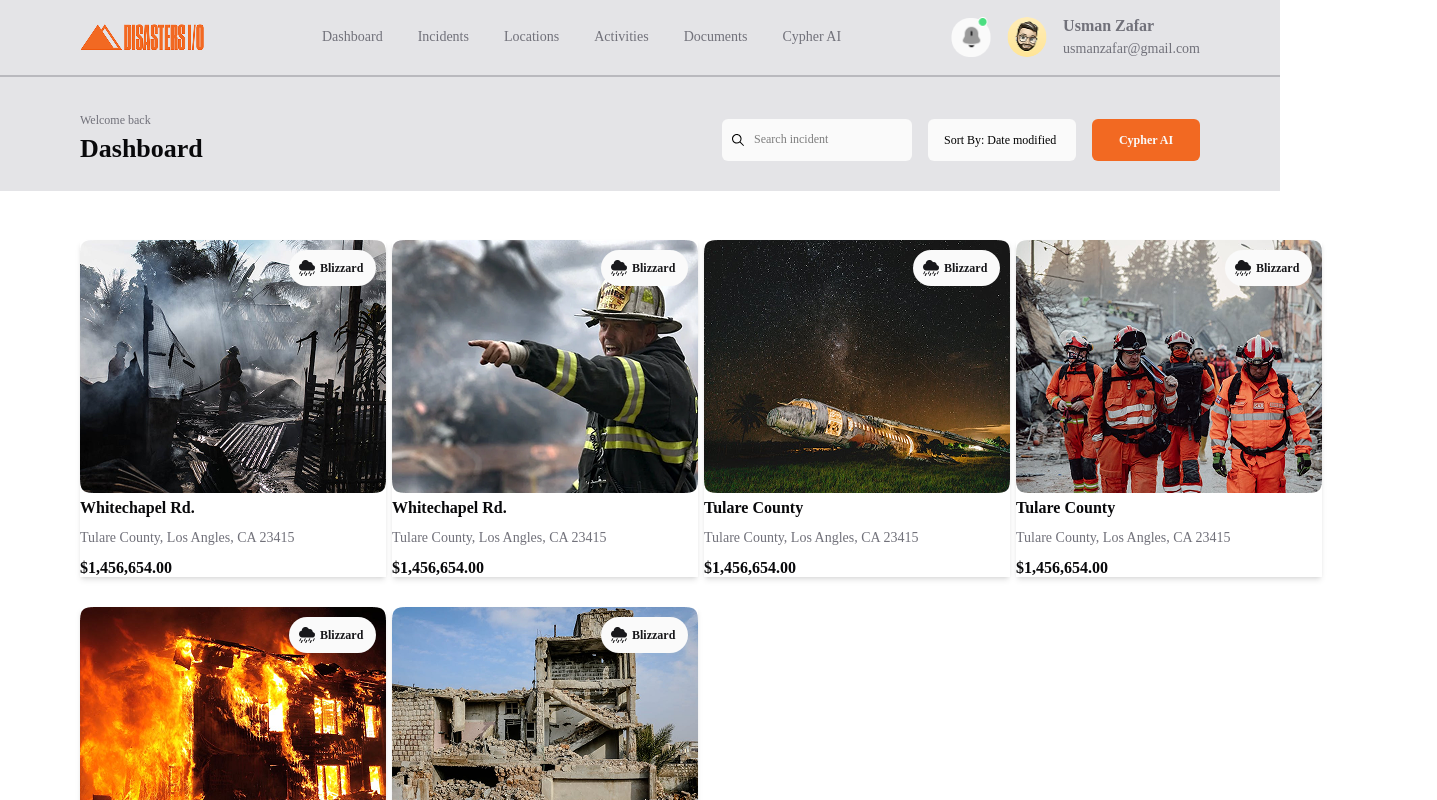
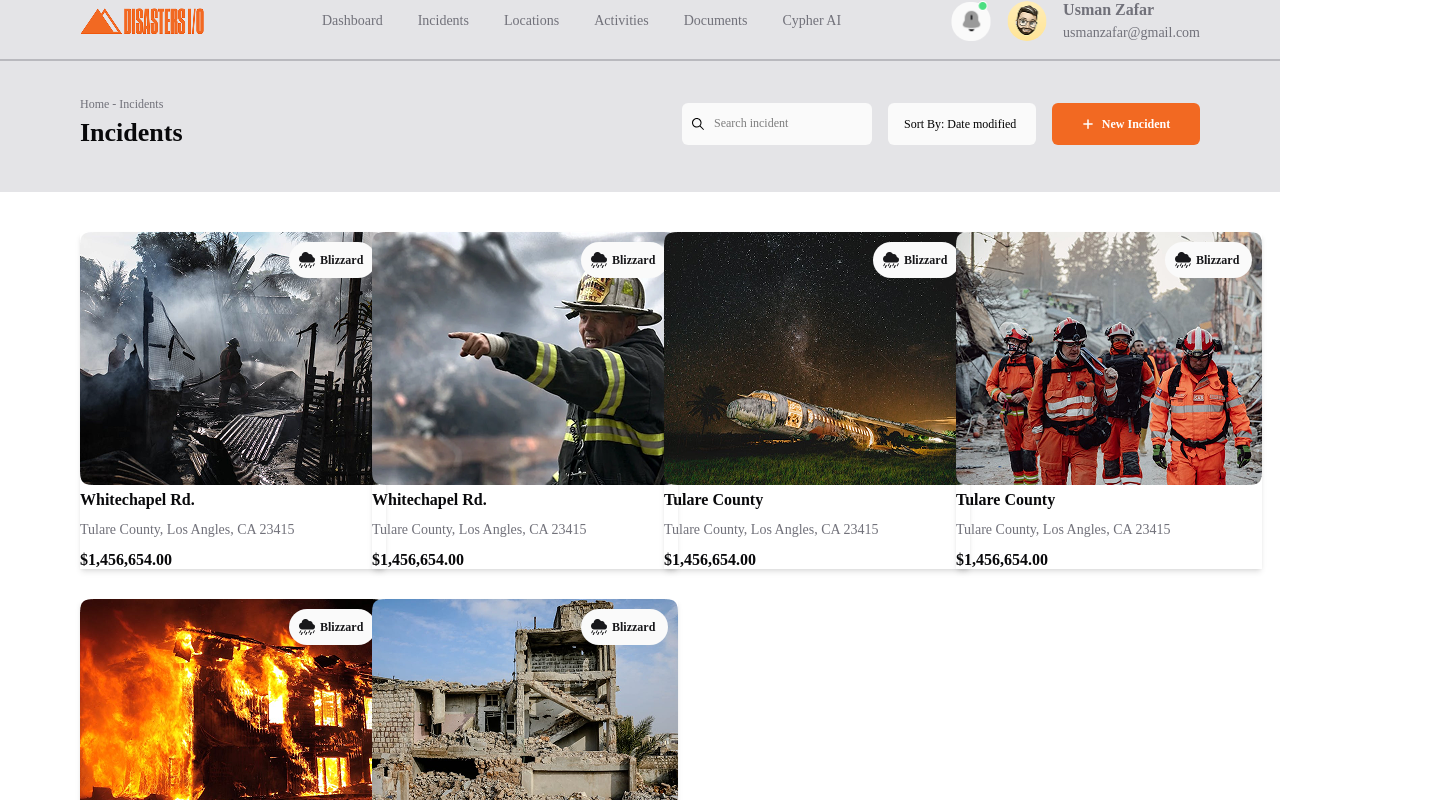
Before and after one commit to arifprog/eight-assinment, a React (Vite) app: page / in a window 1280 px wide. Shown: the top 800 px of the page, 1437 px wide, since content can reach past the window. Built offline with nearby package versions, Linux system fonts and the light colour scheme.

Commit message:
Complete Incidents

```diff
--- a/src/App.jsx
+++ b/src/App.jsx
@@ -1,12 +1,12 @@
 import React from 'react'
-import Dashboard from './Components/Dashboard'
+import Incidents from './Components/Incidents';
 
 
 function App() {
     return (
         <div>
 
-          <Dashboard />
+          <Incidents />
 
         </div>
     )
--- a/src/Components/Incidents.jsx
+++ b/src/Components/Incidents.jsx
@@ -1,11 +1,148 @@
 import React from 'react'
+import { useState } from 'react'
+import { IoIosSearch } from "react-icons/io";
+import { FaPlus } from "react-icons/fa6";
+import Card from './Card';
+
+
 
 function Incidents() {
+  const [isMobileMenuOpen, setIsMobileMenuOpen] = useState(false);
+
+  const toggleMobileMenu = () => {
+    setIsMobileMenuOpen(!isMobileMenuOpen);
+
+  };
+
+
   return (
-    <div>
+    <div className="w-full min-h-screen bg-[#E4E4E7] font-[primary]">
+      {/* Header Section */}
+      <header className="flex flex-col md:flex-row items-center justify-between md:mx-20 md:h-[41px]">
+        {/* Logo */}
+        <div className="flex items-center justify-between w-full md:w-auto">
+          <div className="flex items-center ml-2 md:ml-0">
+            <img src="image/logo.png" alt="Logo" />
+          </div>
 
+          {/* Mobile Menu Button */}
+          <div className="md:hidden">
+            <button onClick={toggleMobileMenu} className="text-gray-600 hover:text-gray-800 focus:outline-none">
+              <svg className="h-6 w-6 fill-current" viewBox="0 0 24 24">
+                {isMobileMenuOpen ? (
+                  <path fillRule="evenodd" clipRule="evenodd" d="M18.278 16.864a1 1 0 0 1-1.414 1.414l-4.829-4.829-4.828 4.829a1 1 0 0 1-1.414-1.414l4.829-4.828-4.829-4.828a1 1 0 0 1 1.414-1.414l4.828 4.829 4.829-4.829a1 1 0 0 1 1.414 1.414l-4.829 4.828 4.829 4.828z" />
+                ) : (
+                  <path fillRule="evenodd" clipRule="evenodd" d="M4 5h16a1 1 0 0 1 0 2H4a1 1 0 1 1 0-2zm0 6h16a1 1 0 0 1 0 2H4a1 1 0 1 1 0-2zm0 6h16a1 1 0 0 1 0 2H4a1 1 0 1 1 0-2z" />
+                )}
+              </svg>
+            </button>
+          </div>
+        </div>
+
+        {/* Navigation */}
+        <nav
+          className={`flex flex-col md:flex-row md:items-center md:space-x-[35px] ${isMobileMenuOpen ? 'block' : 'hidden md:flex'
+            } w-full md:w-auto mt-2 md:mt-0 text-[14px] ml-4 md:ml-0`}
+        >
+          <a
+            href="#"
+            className="relative hover:font-bold text-[#71717A] hover:text-[#09090B] group"
+          >
+            Dashboard
+            <span className="absolute bottom-[-30px] left-0 w-[80px] h-[3px] bg-[#09090B] transform scale-x-0 transition-transform duration-300 group-hover:scale-x-100"></span>
+          </a>
+          <a
+            href="#"
+            className="relative hover:font-bold text-[#71717A] hover:text-[#09090B] group"
+          >
+            Incidents
+            <span className="absolute bottom-[-30px] left-0 w-[80px] h-[3px] bg-[#09090B] transform scale-x-0 transition-transform duration-300 group-hover:scale-x-100"></span>
+          </a>
+          <a
+            href="#"
+            className="relative hover:font-bold text-[#71717A] hover:text-[#09090B] group"
+          >
+            Locations
+            <span className="absolute bottom-[-30px] left-0 w-[80px] h-[3px] bg-[#09090B] transform scale-x-0 transition-transform duration-300 group-hover:scale-x-100"></span>
+          </a>
+          <a
+            href="#"
+            className="relative hover:font-bold text-[#71717A] hover:text-[#09090B] group"
+          >
+            Activities
+            <span className="absolute bottom-[-30px] left-0 w-[80px] h-[3px] bg-[#09090B] transform scale-x-0 transition-transform duration-300 group-hover:scale-x-100"></span>
+          </a>
+          <a
+            href="#"
+            className="relative hover:font-bold text-[#71717A] hover:text-[#09090B] group"
+          >
+            Documents
+            <span className="absolute bottom-[-30px] left-0 w-[80px] h-[3px] bg-[#09090B] transform scale-x-0 transition-transform duration-300 group-hover:scale-x-100"></span>
+          </a>
+          <a
+            href="#"
+            className="relative hover:font-bold text-[#71717A] hover:text-[#09090B] group"
+          >
+            Cypher AI
+            <span className="absolute bottom-[-30px] left-0 w-[80px] h-[3px] bg-[#09090B] transform scale-x-0 transition-transform duration-300 group-hover:scale-x-100"></span>
+          </a>
+        </nav>
+
+        {/* User Profile */}
+        <div className="flex items-center space-x-4 mt-2 md:mt-0">
+          <button className="w-[40px] h-[40px] rounded-full">
+            <img src="image/notification.png" alt="" />
+            {/* Notification Icon */}
+          </button>
+          <div className="flex items-center space-x-4">
+            <img src="image/avatar.png" alt="Avatar" className="w-[40px] h-[40px] rounded-full" />
+            <div>
+              <p className="text-[16px] font-[600] text-[#71717A]">Usman Zafar</p>
+              <p className="text-[14px] font-[400] text-[#71717A]">usmanzafar@gmail.com</p>
+            </div>
+          </div>
+        </div>
+      </header>
+
+      {/* Horizontal Line */}
+      <hr className="border-[1px] border-[#71717A60] my-[18px]" />
+
+      {/* Main Content */}
+      <main className=" md:mx-20  py-4">
+        <div className="flex flex-col md:flex-row justify-between items-center mb-6">
+          <div className="mb-4 md:mb-0">
+            <p className="text-[12px] text-[#71717A] font-[400] font-primary">Home - Incidents</p>
+            <h1 className="text-[26px] text-[#09090B] font-[700]">Incidents</h1>
+          </div>
+          <div className="flex flex-col md:flex-row items-center space-x-0 md:space-x-4 space-y-2 md:space-y-0">
+            <div className="flex items-center relative w-full md:w-auto ">
+              <div className="absolute  flex items-center w-[18px] h-[18px] py-[20px] left-2">
+                <IoIosSearch />
+              </div>
+              <input
+                type="text"
+                placeholder="Search incident"
+                className="bg-[#FAFAFA] rounded-[6px] md:w-[190px] h-[42px] px-8 pr-10 text-[12px] text-[#71717] font-[400] "
+              />
+
+            </div>
+            <div className="bg-[#FAFAFA] rounded-[6px] md:w-[148px] h-[42px] text-[12px] text-[#71717] font-[400] py-3 px-4 w-full">
+              Sort By: Date modified
+            </div>
+            <button className="bg-[#F26922] py-2 px-6 rounded-md hover:bg-orange-600 focus:outline-none focus:ring focus:border-orange-300 w-full md:w-[148px] h-[42px] text-[12px] text-[#FFFFFF] font-[700] flex items-center justify-center space-x-2">
+              <span><FaPlus /></span>
+              <span>New Incident</span>
+            </button>
+          </div>
+        </div>
+
+      </main>
+      <div className='bg-[#FFFFFF] pt-10 md:px-20'>
+        <Card />
+      </div>
     </div>
-  )
+
+  );
 }
 
 export default Incidents
--- a/src/Components/Navbar.jsx
+++ b/src/Components/Navbar.jsx
@@ -1,7 +1,7 @@
 import React from 'react'
 import { useState } from 'react'
 import { IoIosSearch } from "react-icons/io";
-import Card from './Card';
+
 
 
 
```
